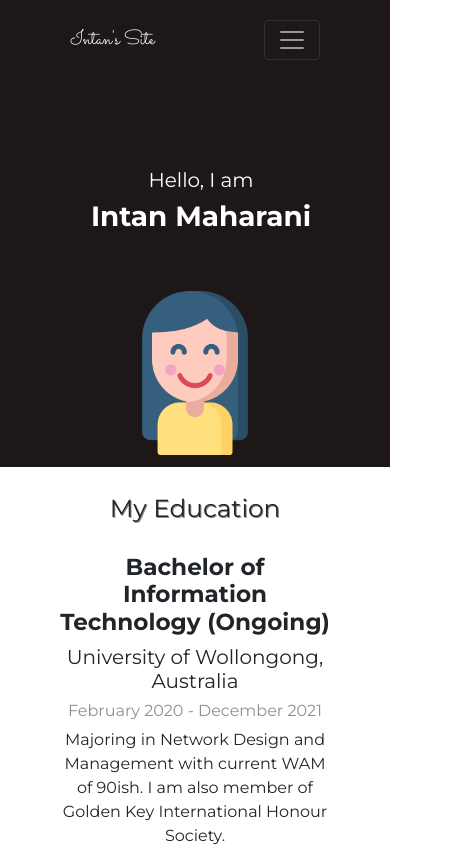
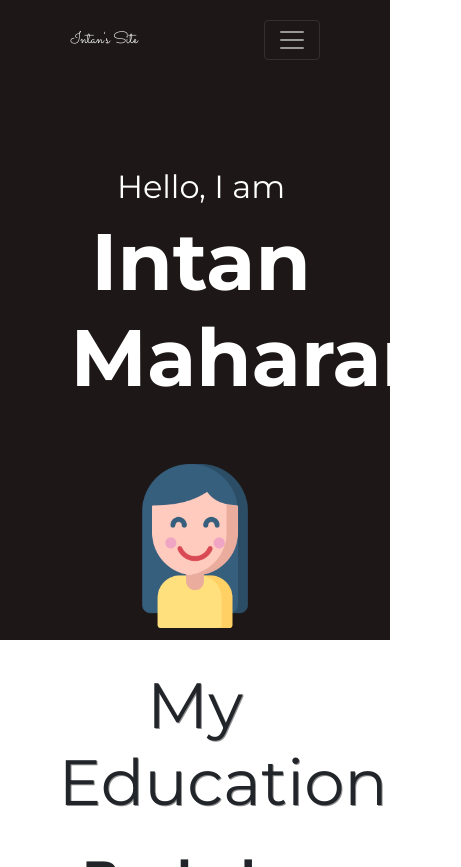
Before and after one commit to npim/IntanPersonalSite, a plain HTML site: page index.html in a window 390 px wide. Shown: the top 867 px of the page, 461 px wide, since content can reach past the window. Drawn offline with nearby package versions, Linux system fonts and the light colour scheme.

Commit message:
Update styles.css

```diff
--- a/css/styles.css
+++ b/css/styles.css
@@ -52,7 +52,29 @@ div .navbar-brand {
   .col-lg-6 h1, .col-lg-6 h5 {
     text-align: center;
   }
+  h1 {
+    font-size: 5rem!important;
+  }
+  h2 {
+    font-size: 4rem!important;
+  }
+  h3 {
+    font-size: 3rem!important;
+  }
+  h5 {
+    font-size: 2rem!important;
+  }
+  p {
+    font-size: 1rem!important;
+  }
+  .navbar-brand {
+    font-size: 1rem!important;
+  }
+  .navbar-link {
+    font-size: 1rem!important;
+  }
 }
+
 
 /* MY EDUCATION SECTION */
 #my-education {
```
